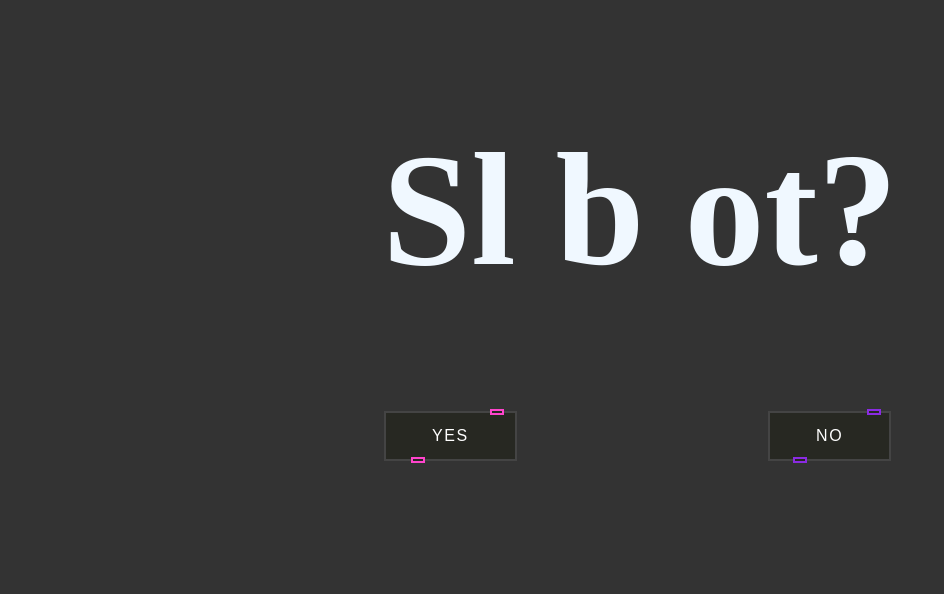
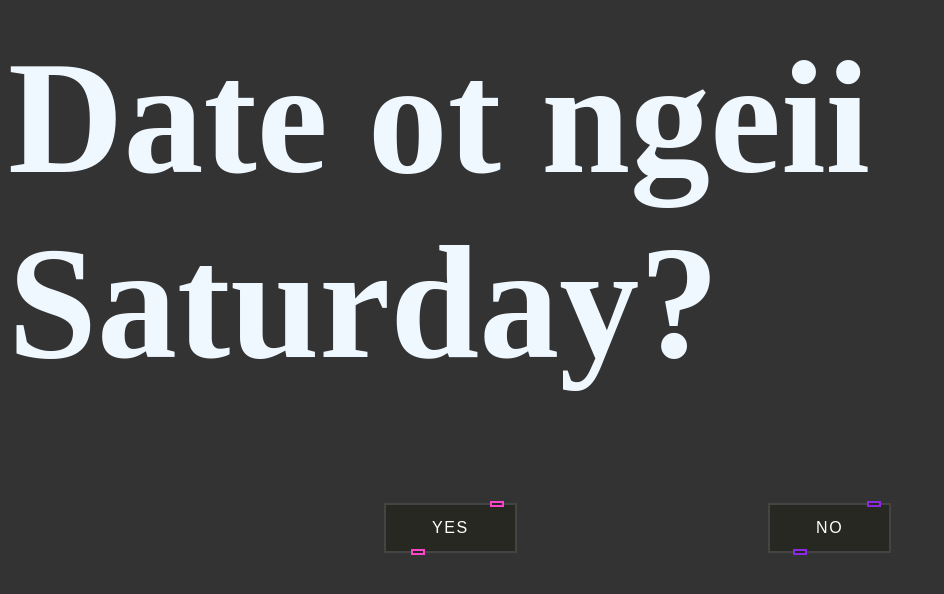
Before and after one commit to VireakGumi/date, a plain HTML site: page index.html in a window 1280 px wide. Shown: the part 136-730 px from the top of the page, without its empty margins (0-944 px from the left). Drawn offline with Linux system fonts and the light colour scheme.

Commit message:
Update index.html

```diff
--- a/index.html
+++ b/index.html
@@ -15,7 +15,7 @@
       </dialog>
     </div>
 
-    <h1>Sl b ot?</h1>
+    <h1>Date ot ngeii Saturday?</h1>
     <div id="btn">
       <button id="btn1" style="--clr: #ff44cc"><span>YES</span><i></i></button>
       <button id="btn2" style="--clr: #8a2be2"><span>NO</span><i></i></button>
```
